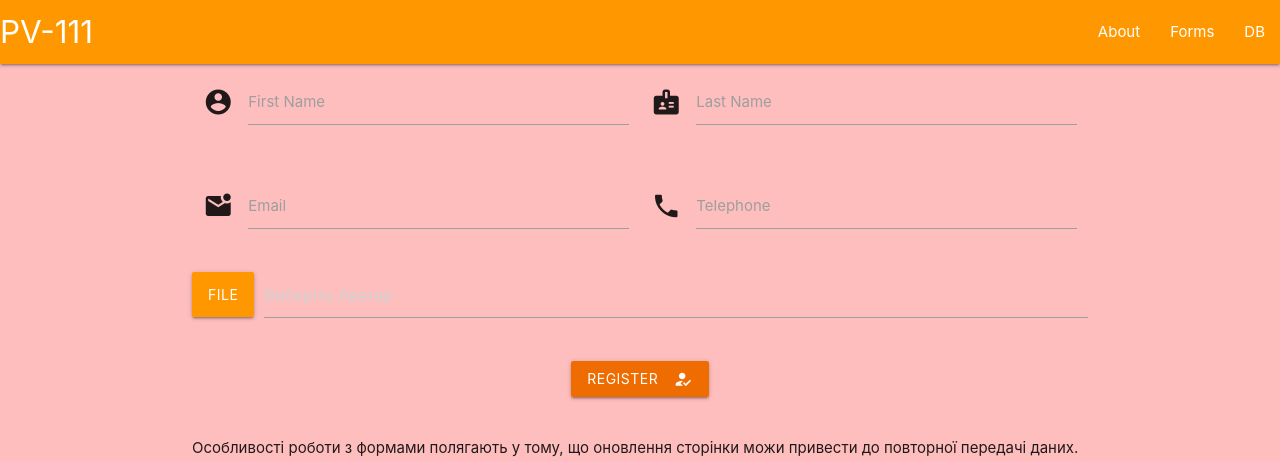
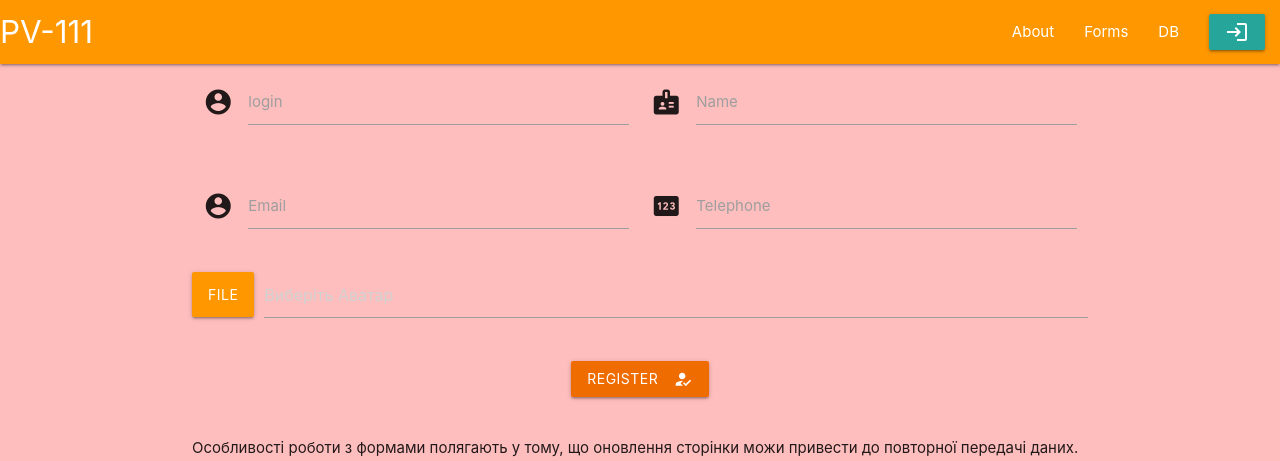
Before and after one commit to Ro18767/phptest, a PHP site: page /forms in a window 1280 px wide. Shown: the top 461 px of the page. Run offline with PHP 8.4, Linux system fonts and the light colour scheme.

Commit message:
dz 11.09.2023

```diff
--- a/_layout.php
+++ b/_layout.php
@@ -1,10 +1,11 @@
 <?php
-	if( ! isset( $page ) ) :  # формалізм, схожий на Python
-		echo 'Invalid access' ;
+if (!isset($page)): # формалізм, схожий на Python
+	echo 'Invalid access';
 endif;
 ?>
 <!doctype html>
 <html>
+
 <head>
 	<meta charset="utf-8" />
 	<title>PV-111</title>
@@ -15,27 +16,61 @@
 	<!-- Local styles -->
 	<link rel="stylesheet" href="/style.css" />
 </head>
+
 <body>
 	<nav>
 		<div class="nav-wrapper orange">
-		  <a href="/" class="brand-logo">PV-111</a>
-		  <ul id="nav-mobile" class="right hide-on-med-and-down">
-			<li <?php if($page=='about.php') echo 'class="active"'; ?> >
+			<a href="/" class="brand-logo left ">PV-111</a>
+			<ul id="nav-mobile" class="right">
+				<li <?php if ($page == 'about.php')
+					echo 'class="active"'; ?>>
 					<a href="/about">About</a>
 				</li>
-			<li <?php if($page=='forms.php') echo 'class="active"'; ?> >
+				<li <?php if ($page == 'forms.php')
+					echo 'class="active"'; ?>>
 					<a href="/forms">Forms</a>
 				</li>
-			<li <?php if($page=='db.php'   ) echo 'class="active"'; ?> >
+				<li <?php if ($page == 'db.php')
+					echo 'class="active"'; ?>>
 					<a href="/db">DB</a>
 				</li>
+				<li>
+
+						  <!-- Modal Trigger -->
+						  <a class="waves-effect waves-light btn modal-trigger" href="#modal1"><span class="material-icons">login</span></a>
+
+				</li>
+
 			</ul>
 		</div>
 	</nav>
 	<div class="container">
-		<?php include $page ; ?>
+		<?php include $page; ?>
 	</div>
+
+
+<!-- Modal Structure -->
+<div id="modal1" class="modal">
+  <div class="modal-content">
+	<h4>Modal Header</h4>
+	<p>A bunch of text</p>
+  </div>
+  <div class="modal-footer">
+	<a href="#!" class="modal-close waves-effect waves-green btn-flat">Agree</a>
+  </div>
+</div>
+
+
 	<!-- Compiled and minified JavaScript -->
 	<script src="https://cdnjs.cloudflare.com/ajax/libs/materialize/1.0.0/js/materialize.min.js"></script>
+	<script type="module">
+		document.addEventListener('DOMContentLoaded', function () {
+			var elems = document.querySelectorAll('.modal');
+			var instances = M.Modal.init(elems, {});
+		});
+
+
+	</script>
 </body>
+
 </html>
--- a/access_manager.php
+++ b/access_manager.php
@@ -1,6 +1,16 @@
 <?php
 
 $root_dir = getcwd();
+
+$db = new PDO(
+    "mysql:host=localhost;dbname=pv111;charset=UTF8",
+    "pv111_user",
+    "pv111_pass"
+);
+$db->setAttribute(PDO::ATTR_DEFAULT_FETCH_MODE, PDO::FETCH_ASSOC);
+$db->setAttribute(PDO::ATTR_ERRMODE, PDO::ERRMODE_EXCEPTION);
+$db->setAttribute(PDO::ATTR_PERSISTENT, true);
+
 
 $uri = $_SERVER[ 'REQUEST_URI' ] ;  // адреса запиту
 
@@ -44,7 +54,7 @@ $router = [  // масив у РНР створюється [] або array()
 	'/about' => 'about.php',
 	'/forms' => 'forms controler.php',
 ] ;
-$router[ '/db' ] = 'db.php' ;  // доповнення масиву новим елементом
+$router[ '/db' ] = 'lib/db.php' ;  // доповнення масиву новим елементом
 if( isset( $router[$uri] ) ) {
 	if( $_SERVER[ 'REQUEST_METHOD' ] == 'POST' ) {  // робота з формами
 		include $router[$uri] ;  // без шаблону - на файл
--- a/forms controler.php
+++ b/forms controler.php
@@ -31,45 +31,88 @@ if ($_SERVER['REQUEST_METHOD'] == 'POST') {
 		$name = 'reg-lastname';
 		$value = $form_data[$name]['value'];
 
-		if (is_null($value)) { // наявність самих даних
-			$form_data[$name]['message'] = "No reg-lastname field";
-		} else if (strlen($value) < 2) {
-			$form_data[$name]['message'] = "lastname too short";
-		}
 	}
 
 	; { // reg-email
 		$name = 'reg-email';
 		$value = $form_data[$name]['value'];
 
-		if (is_null($value)) { // наявність самих даних
-			$form_data[$name]['message'] = "No reg-email field";
-		} else if (strlen($value) < 2) {
-			$form_data[$name]['message'] = "email too short";
-		}
 	}
 
 	; { // reg-phone
 		$name = 'reg-phone';
 		$value = $form_data[$name]['value'];
 
-		if (is_null($value)) { // наявність самих даних
-			$form_data[$name]['message'] = "No reg-phone field";
-		} else if (strlen($value) < 2) {
-			$form_data[$name]['message'] = "phone too short";
-		}
 	}
 
+	$path = null
 	; { // reg-avatar
 		$name = 'reg-avatar';
 		$file = get_file_field_value($name);
 		if (!is_null($file) && $file['error'] == 0 && $file['size'] > 0) {
-			$path = $root_dir . '/files/' . uniqid('', true) . '.' . pathinfo($file['name'], PATHINFO_EXTENSION);
-			move_uploaded_file(
-				$file['tmp_name'],
-				$path
-			);
+			$path = '/files/' . uniqid('', true) . '.' . pathinfo($file['name'], PATHINFO_EXTENSION);
+			if (!move_uploaded_file($file['tmp_name'], $root_dir . $path)) {
+				$path = null;
+			}
 		}
+	}
+
+	$valid = true;
+	foreach ($form_data as $key => &$field) {
+		if (isset($field['message']) && $form_data['reg-lastname']['message'] !== '') {
+			$valid = false;
+			break;
+		}
+	}
+
+	if ($valid) {
+		if (empty($db)) {
+
+			echo 'Server error';
+
+			exit;
+
+		}
+
+		$DBNULL = $db->quote(null, PDO::PARAM_NULL);
+
+		$login = !empty($form_data['reg-name']['value']) ? $db->quote($form_data['reg-name']['value']) : $DBNULL;
+
+		$name = !empty($form_data['reg-lastname']['value']) ? $db->quote($form_data['reg-lastname']['value']) : $DBNULL;
+
+		$password = !empty($form_data['reg-phone']['value']) ? $db->quote($form_data['reg-phone']['value']) : $DBNULL;
+
+		$email = !empty($form_data['reg-email']['value']) ? $db->quote($form_data['reg-email']['value']) : $DBNULL;
+		$avatar = !empty($path) ? $db->quote($path) : $DBNULL;
+
+		$salt = $db->quote(substr(md5(uniqid()), 0, 16));
+		$dk = $db->quote(sha1($salt . md5($password)));
+
+		$sql = <<<SQL
+INSERT INTO users ( `id`, `login`, `salt`, `pass_dk`, `name`, `email`, `avatar`)
+VALUES(
+	UUID_SHORT(),
+	{$login},
+	{$salt},
+	{$dk},
+	{$name},
+	{$email},
+	{$avatar}
+)
+SQL;
+
+		try {
+
+			$db->query($sql);
+
+			header('Location: /');
+
+			exit;
+
+		} catch (PDOException $ex) {
+			// $ex->getMessage();
+		}
+
 	}
 
 	session_start(); // включення сесії
@@ -80,6 +123,8 @@ if ($_SERVER['REQUEST_METHOD'] == 'POST') {
 	header('Location: ' . $_SERVER['REQUEST_URI']);
 
 	exit;
+
+
 } else { // запит методом GET
 	// перевіряємо, чи є дані у сесії
 	session_start(); // включення сесії
--- a/forms.php
+++ b/forms.php
@@ -6,7 +6,7 @@
 				<input id="reg-name" name="reg-name" type="text"
 					class='<?= $form_data['reg-name']['class'] ?? 'validate' ?>'
 					value='<?= $form_data['reg-name']['value'] ?? '' ?>'>
-				<label for="reg-name">First Name</label>
+				<label for="reg-name">login</label>
 				<?php if (isset($form_data['reg-name']['message']) && $form_data['reg-name']['message'] !== ''): ?>
 					<span class="helper-text" data-error="<?= $form_data['reg-name']['message'] ?>"></span>
 				<?php endif ?>
@@ -16,7 +16,7 @@
 				<input id="reg-lastname" name="reg-lastname" type="text"
 					class="<?= $form_data['reg-lastname']['class'] ?? 'validate' ?>"
 					value="<?= $form_data['reg-lastname']['value'] ?? '' ?>">
-				<label for="reg-lastname">Last Name</label>
+				<label for="reg-lastname">Name</label>
 				<?php if (isset($form_data['reg-lastname']['message']) && $form_data['reg-lastname']['message'] !== ''): ?>
 					<span class="helper-text" data-error="<?= $form_data['reg-lastname']['message'] ?>"></span>
 				<?php endif ?>
@@ -24,7 +24,7 @@
 		</div>
 		<div class="row">
 			<div class="input-field col s6">
-				<i class="material-icons prefix">mark_email_unread</i>
+				<i class="material-icons prefix">account_circle</i>
 				<input id="reg-email" name="reg-email" type="email"
 					class="<?= $form_data['reg-email']['class'] ?? 'validate' ?>"
 					value="<?= $form_data['reg-email']['value'] ?? '' ?>">
@@ -34,8 +34,8 @@
 				<?php endif ?>
 			</div>
 			<div class="input-field col s6">
-				<i class="material-icons prefix">phone</i>
-				<input id="reg-phone" name="reg-phone" type="tel"
+				<i class="material-icons prefix">pin</i>
+				<input id="reg-phone" name="reg-phone" type="password"
 					class="<?= $form_data['reg-phone']['class'] ?? 'validate' ?>"
 					value="<?= $form_data['reg-phone']['value'] ?? '' ?>">
 				<label for="reg-phone">Telephone</label>
--- a/lib/form.php
+++ b/lib/form.php
@@ -3,7 +3,7 @@ function generate_field($name)
 {
     return [
         'name' => $name,
-        'value' => $_POST[$name] ?? null,
+        'value' => trim($_POST[$name]) ?? null,
         'message' => '',
     ];
 }
```
Also changed, not shown: lib/db.php (+25 -13 lines). Lines whose indentation alone changed are shown as unchanged.
